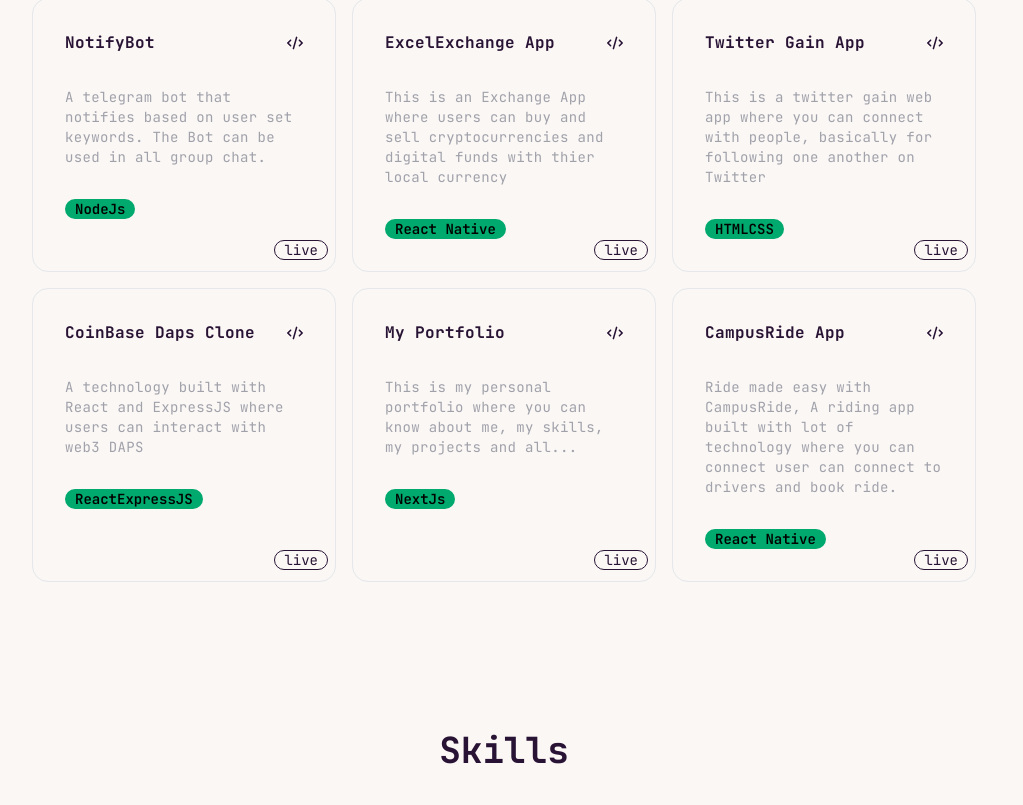
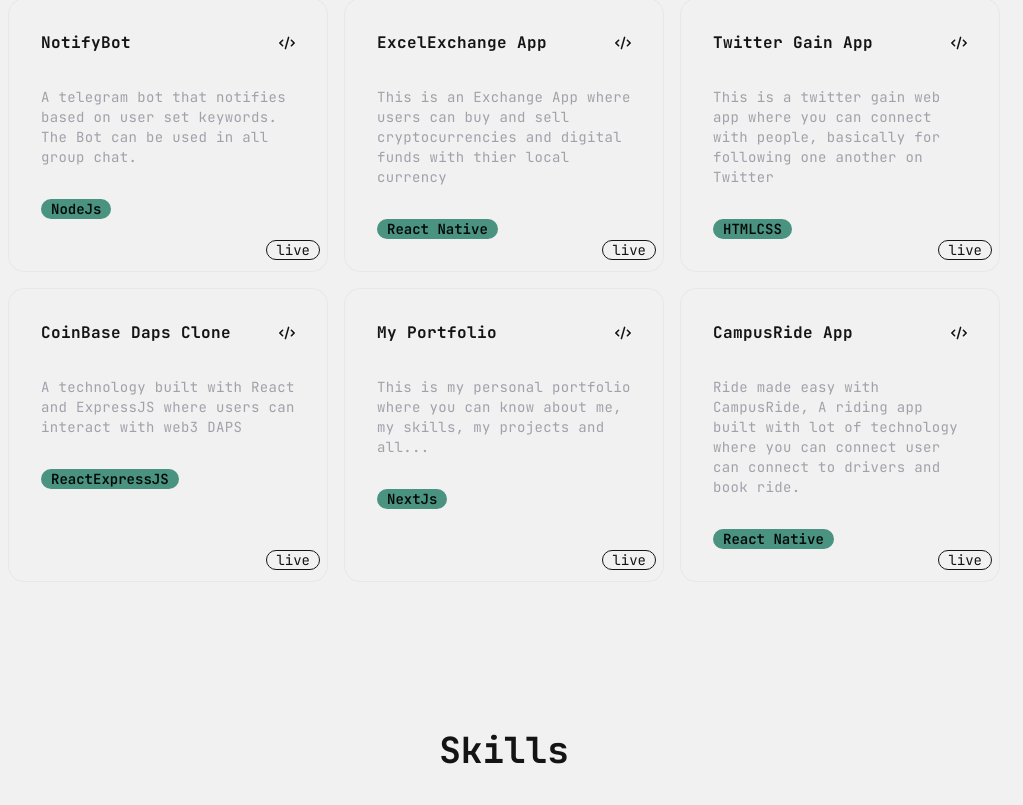
Before and after one commit to Hardeygold205/myportfolio, a Next.js app: page / in a window 1280 px wide. Shown: the part 1010-1815 px from the top of the page, without its empty margins (136-1159 px from the left). Built offline with nearby package versions, Linux system fonts and the light colour scheme.

Commit message:
theme changes

```diff
--- a/components/Project.jsx
+++ b/components/Project.jsx
@@ -6,7 +6,7 @@
     <div className="max-w-7xl mx-auto">
       <div className="gap-5 items-center flex flex-col p-5">
         <h1 className="text-4xl text-center font-bold mb-8">Project</h1>
-        <div className="max-w-5xl mx-auto px-8">
+        <div className="max-w-5xl mx-auto px-2">
           <HoverEffect items={projects} />
         </div>
       </div>
--- a/components/Skills.jsx
+++ b/components/Skills.jsx
@@ -9,7 +9,7 @@
 export default function Skills() {
   const { theme } = useTheme();
   const checkMarkIcon =
-    theme === "light" ? checkMarkIconLight : checkMarkIconDark;
+    theme === "dark" ? checkMarkIconDark : checkMarkIconLight;
 
   return (
     <div className="my-20">
@@ -23,7 +23,7 @@
           <SkillList src={checkMarkIcon} skill="Node" />
           <SkillList src={checkMarkIcon} skill="Python" />
         </div>
-        <hr className="w-48 h-0.3 bg-green-600 my-8" />
+        <hr className="w-48 h-0.5 bg-gray-700 dark:bg-gray-200 my-8" />
         <div className="flex flex-wrap justify-center gap-10 max-w-md md:max-w-none">
           <SkillList src={checkMarkIcon} skill="React" />
           <SkillList src={checkMarkIcon} skill="React Native" />
@@ -33,7 +33,7 @@
           <SkillList src={checkMarkIcon} skill="ExpressJS" />
           <SkillList src={checkMarkIcon} skill="MongoDB" />
         </div>
-        <hr className="w-48 h-0.3 bg-green-600 my-8" />
+        <hr className="w-48 h-0.5 bg-gray-700 dark:bg-gray-200 my-8" />
         <div className="flex flex-wrap justify-center gap-10 max-w-sm md:max-w-none">
           <SkillList src={checkMarkIcon} skill="Redux" />
           <SkillList src={checkMarkIcon} skill="Webpack" />
--- a/constants/ThemeContext.jsx
+++ b/constants/ThemeContext.jsx
@@ -10,18 +10,14 @@
       ? localStorage.getItem("theme") ||
         (window.matchMedia("(prefers-color-scheme: dark)").matches
           ? "dark"
-          : "light")
-      : "light"
+          : "autumn")
+      : "autumn"
   );
 
   const toggleTheme = () => {
-    const newTheme = theme === "light" ? "dark" : "light";
-    console.log("Toggling theme to:", newTheme);
+    const newTheme = theme === "dark" ? "autumn" : "dark";
     setTheme(newTheme);
-    document.body.classList[newTheme === "dark" ? "add" : "remove"](
-      "dark-mode"
-    );
-    console.log("Dark mode class applied:", newTheme === "dark");
+    document.documentElement.setAttribute("data-theme", newTheme);
     localStorage.setItem("theme", newTheme);
   };
 
--- a/tailwind.config.js
+++ b/tailwind.config.js
@@ -10,7 +10,7 @@
   ],
   prefix: "",
   daisyui: {
-    themes: ["cupcake", "dark", "cmyk"]
+    themes: ["autumn", "dark" ]
   },
   theme: {
     container: {
```
